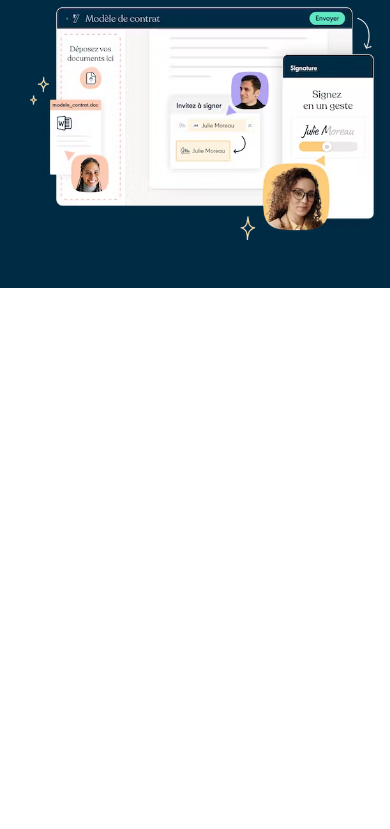
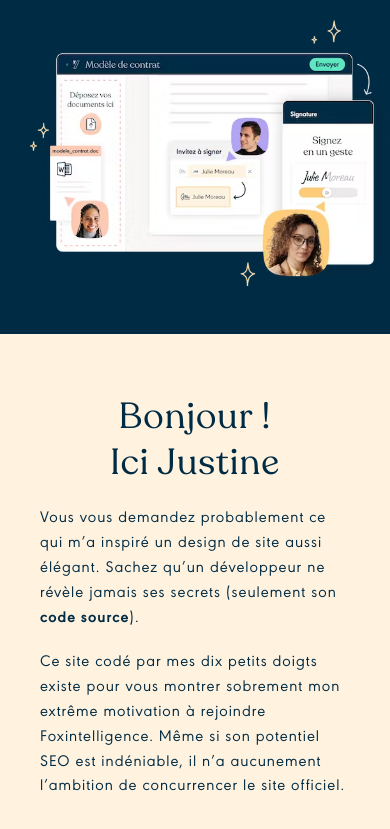
Before and after one commit to JustineLo/yousign, a React (Vite) app: page / in a window 390 px wide. Shown: the part 901-1730 px from the top of the page. Before the commit the page ends 1189 px from the top, so only its background shows below. Built offline with nearby package versions, Linux system fonts and the light colour scheme.

Commit message:
introduction section mobile

```diff
--- a/src/App.tsx
+++ b/src/App.tsx
@@ -1,4 +1,5 @@
 import Header from "./sections/Header";
+import Introduction from "./sections/Introduction";
 import Navbar from "./sections/Navbar";
 
 function App() {
@@ -6,6 +7,7 @@ function App() {
     <>
       <Navbar />
       <Header />
+      <Introduction />
     </>
   );
 }
--- a/src/index.css
+++ b/src/index.css
@@ -2,14 +2,28 @@
   font-family: "Recoleta";
   src: url("./assets/fonts/Recoleta-Regular.ttf") format("truetype");
   font-style: normal;
-  font-weight: 600;
+  font-weight: normal;
+}
+
+@font-face {
+  font-family: "Recoleta";
+  src: url("./assets/fonts/Recoleta-Bold.ttf") format("truetype");
+  font-style: normal;
+  font-weight: bold;
 }
 
 @font-face {
   font-family: "URW Geometry";
   src: url("./assets/fonts/URWGeometricRegular.otf") format("opentype");
   font-style: normal;
-  font-weight: 600;
+  font-weight: normal;
+}
+
+@font-face {
+  font-family: "URW Geometry";
+  src: url("./assets/fonts/URWGeometricBold.otf") format("opentype");
+  font-style: normal;
+  font-weight: bold;
 }
 
 :root {
--- /dev/null
+++ b/src/sections/Introduction.tsx
@@ -0,0 +1,83 @@
+import styled from "styled-components";
+
+const Container = styled.section`
+  display: flex;
+  flex-direction: column;
+  align-items: center;
+  justify-content: center;
+  padding: 60px 40px 80px 40px;
+  height: 100%;
+  gap: 20px;
+  background-color: #fff3e0;
+  @media (min-width: 768px) {
+    padding: 100px 20%;
+    gap: 40px;
+  }
+`;
+
+const Title = styled.div`
+  display: flex;
+  flex-direction: column;
+  align-items: center;
+  justify-content: center;
+  h1 {
+    text-align: center;
+    font-weight: normal;
+  }
+
+  @media (min-width: 768px) {
+    flex-direction: row;
+    gap: 20px;
+    h1 {
+      text-align: left;
+    }
+  }
+`;
+
+const Text = styled.div`
+  display: flex;
+  flex-direction: column;
+  gap: 20px;
+
+  a {
+    font-weight: bold;
+  }
+
+  @media (min-width: 768px) {
+    width: 50%;
+  }
+`;
+
+function Introduction() {
+  return (
+    <Container>
+      <Title>
+        <h1>Bonjour !</h1>
+        <h1> Ici Justine</h1>
+      </Title>
+      <Text>
+        <p>
+          Vous vous demandez probablement ce qui m’a inspiré un design de site
+          aussi élégant. Sachez qu’un développeur ne révèle jamais ses secrets
+          (seulement son{" "}
+          <a
+            href="https://github.com/JustineLo/yousign"
+            target="_blank"
+            rel="noopener noreferrer"
+          >
+            code source
+          </a>
+          ).
+        </p>
+        <p>
+          Ce site codé par mes dix petits doigts existe pour vous montrer
+          sobrement mon extrême motivation à rejoindre Foxintelligence. Même si
+          son potentiel SEO est indéniable, il n’a aucunement l’ambition de
+          concurrencer le site officiel.
+        </p>
+      </Text>
+    </Container>
+  );
+}
+
+export default Introduction;
```
Also changed, not shown: src/assets/fonts/Recoleta-Bold.ttf (added), src/assets/fonts/URWGeometricBold.otf (added).
